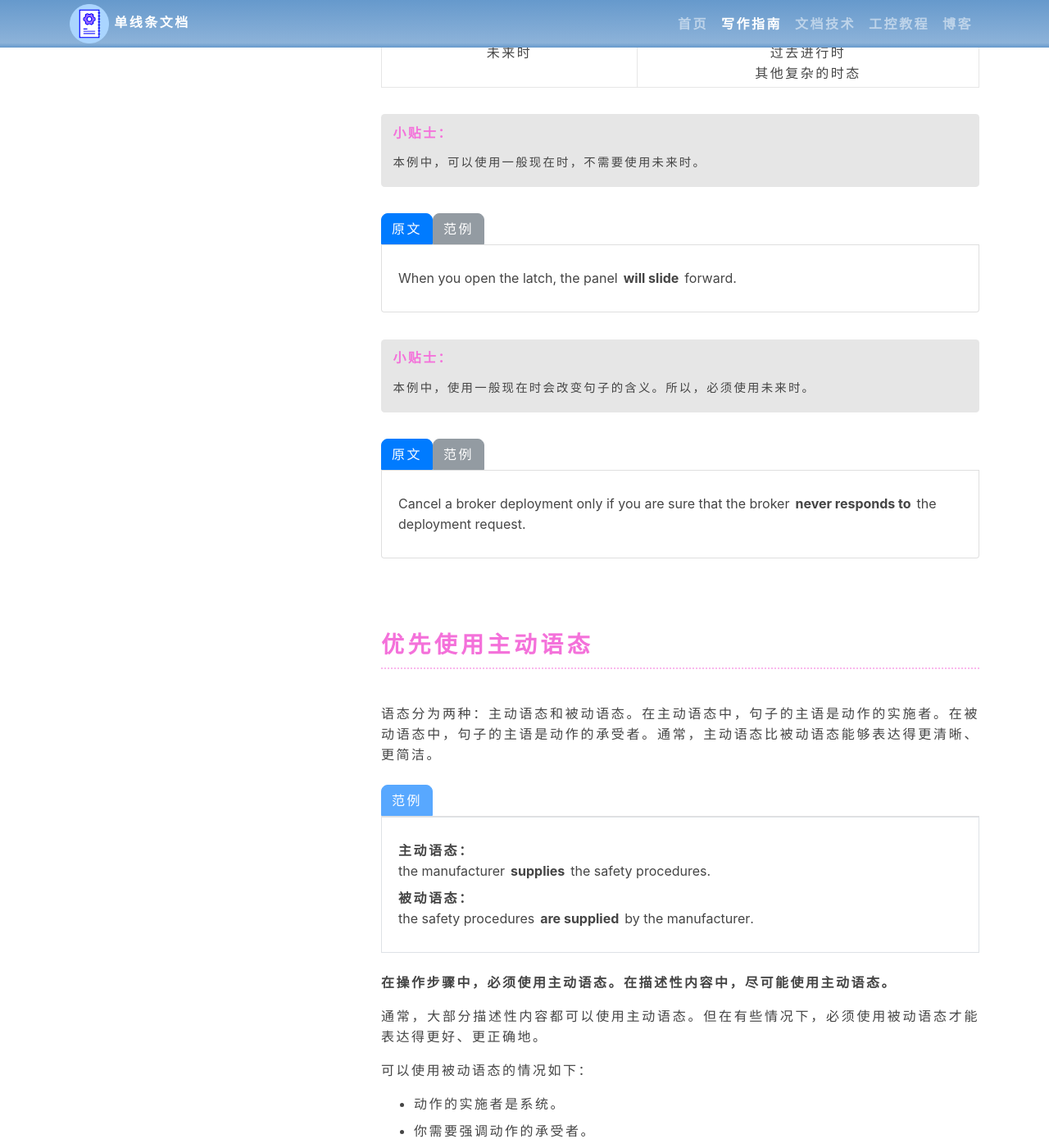
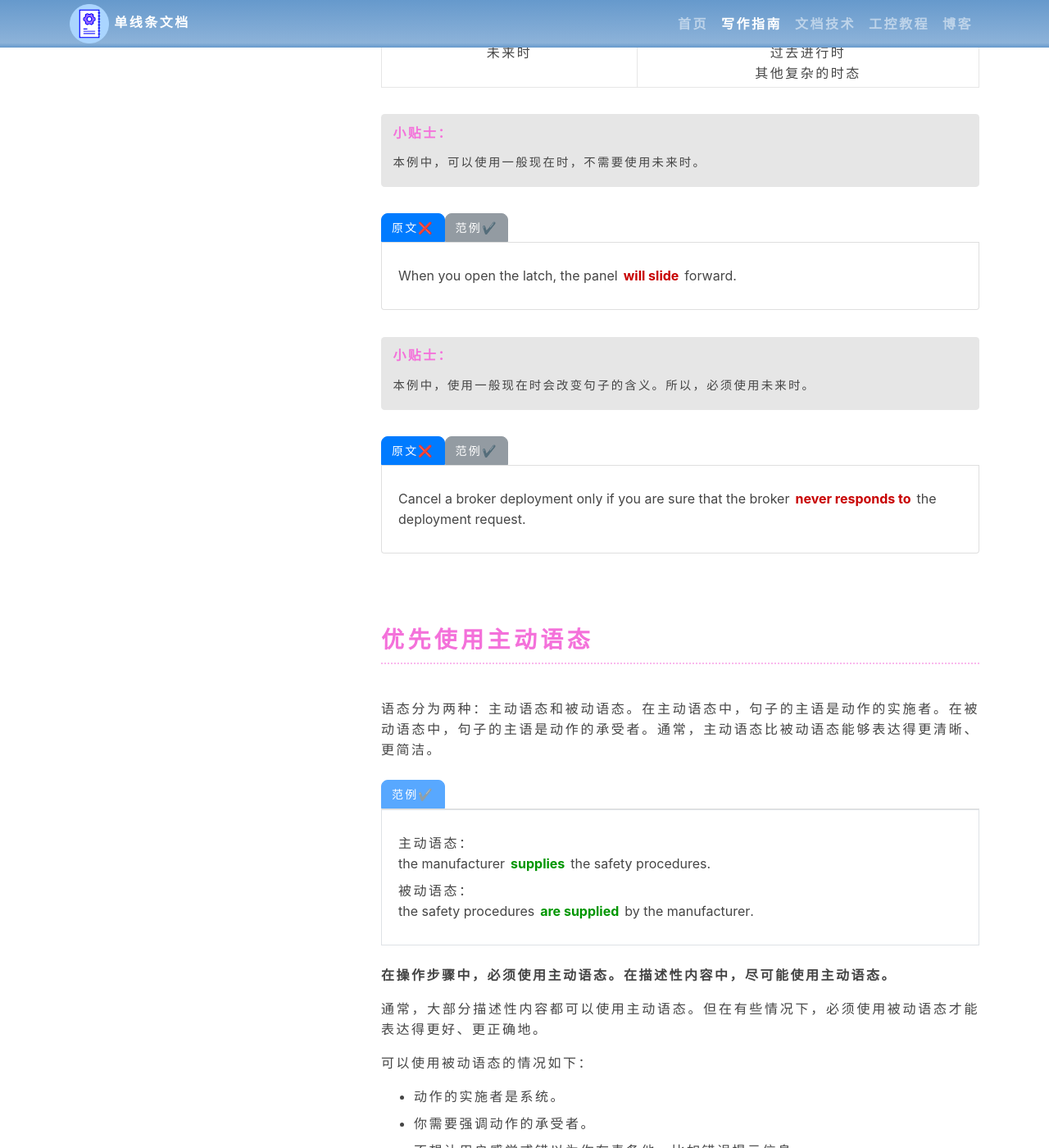
Before and after one commit to wongyah/docsimpo.work, a Jekyll site: the page built from _style-guide-en/language-and-grammer/verbs.md, in a window 1280 px wide and 1400 px high, scrolled down 837 px. Shown: the whole window at 82% size. Built offline with Jekyll 4.4.1, drawn with Linux system fonts in a browser that asks for light colours; some of the changed text lies outside the part shown.

Commit message:
更新了写作指南示例的样式。

```diff
--- a/_includes/templateComponents/manualCase-single.html
+++ b/_includes/templateComponents/manualCase-single.html
@@ -1,10 +1,10 @@
 <div class="card manual-case border-0 my-4">
 
   <div class="card-header manual-case-tabs bg-transparent p-0">
-    <button class="btn btn-secondary m-0" disabled>范例</button>
+    <button class="btn btn-secondary m-0" disabled>范例✔️</button>
   </div>
 
-  <div class="card-body border">
+  <div class="correct-case card-body border">
     {{ example-{{ case-id | markdownify}}
   </div>
 
--- a/_includes/templateComponents/manualCase.html
+++ b/_includes/templateComponents/manualCase.html
@@ -6,12 +6,12 @@
       <ul class="nav nav-tabs card-header-tabs">
         <li class="nav-item" id="button-original-{{ case-id }}">
           <button class="btn btn-secondary" type="button" data-toggle="collapse" data-target="#original-{{ case-id }}" aria-expanded="true" aria-controls="original-{{ case-id }}">
-            原文
+            原文❌
           </button>
         </li>
         <li class="nav-item" id="button-rewrited-{{ case-id }}">
           <button class="btn btn-secondary collapsed" type="button" data-toggle="collapse" data-target="#rewrited-{{ case-id }}" aria-expanded="false" aria-controls="rewrited-{{ case-id }}">
-            范例
+            范例✔️
           </button>
         </li>
       </ul>
@@ -19,12 +19,12 @@
   </div>
 
   <div class="card manual-case">
-    <div id="original-{{ case-id }}" class="collapse show" aria-labelledby="button-original-{{ case-id }}" data-parent="#manual-portion-{{ case-id }}">
+    <div id="original-{{ case-id }}" class="incorrect-case collapse show" aria-labelledby="button-original-{{ case-id }}" data-parent="#manual-portion-{{ case-id }}">
       <div class="card-body">
         {{ original-{{ case-id | markdownify}}
       </div>
     </div>
-    <div id="rewrited-{{ case-id }}" class="collapse" aria-labelledby="button-rewrited-{{ case-id }}" data-parent="#manual-portion-{{ case-id }}">
+    <div id="rewrited-{{ case-id }}" class="correct-case collapse" aria-labelledby="button-rewrited-{{ case-id }}" data-parent="#manual-portion-{{ case-id }}">
       <div class="card-body">
         {{ rewrited-{{ case-id | markdownify}}
       </div>
--- a/_sass/manual-writing-cases.scss
+++ b/_sass/manual-writing-cases.scss
@@ -98,6 +98,7 @@
   button.btn-secondary {
     @include border-top-radius($radius: $btn-border-radius-lg);
     @include border-bottom-radius($radius: 0);
+    font-size: $font-size-sm;
   }
 
 }
@@ -122,6 +123,9 @@
   }
 }
 
+.incorrect-case strong{color:rgb(200, 0, 0);}
+.correct-case strong{color: rgb(0, 150, 0);}
+
 strong.term {
   color:  darken($color: $background-color-head, $amount: 10%) ;
   font-weight: bold;
--- a/_style-guide-en/language-and-grammer/verbs.md
+++ b/_style-guide-en/language-and-grammer/verbs.md
@@ -48,10 +48,10 @@ Cancel a broker deployment only if you are sure that the broker **will never res
 语态分为两种：主动语态和被动语态。在主动语态中，句子的主语是动作的实施者。在被动语态中，句子的主语是动作的承受者。通常，主动语态比被动语态能够表达得更清晰、更简洁。
 
 {%- capture example-{{ case-id }} -%}
-**主动语态：**
+主动语态：
 the manufacturer **supplies** the safety procedures.
 
-**被动语态：**
+被动语态：
 the safety procedures **are supplied** by the manufacturer.
 {%- endcapture %}
 
```
